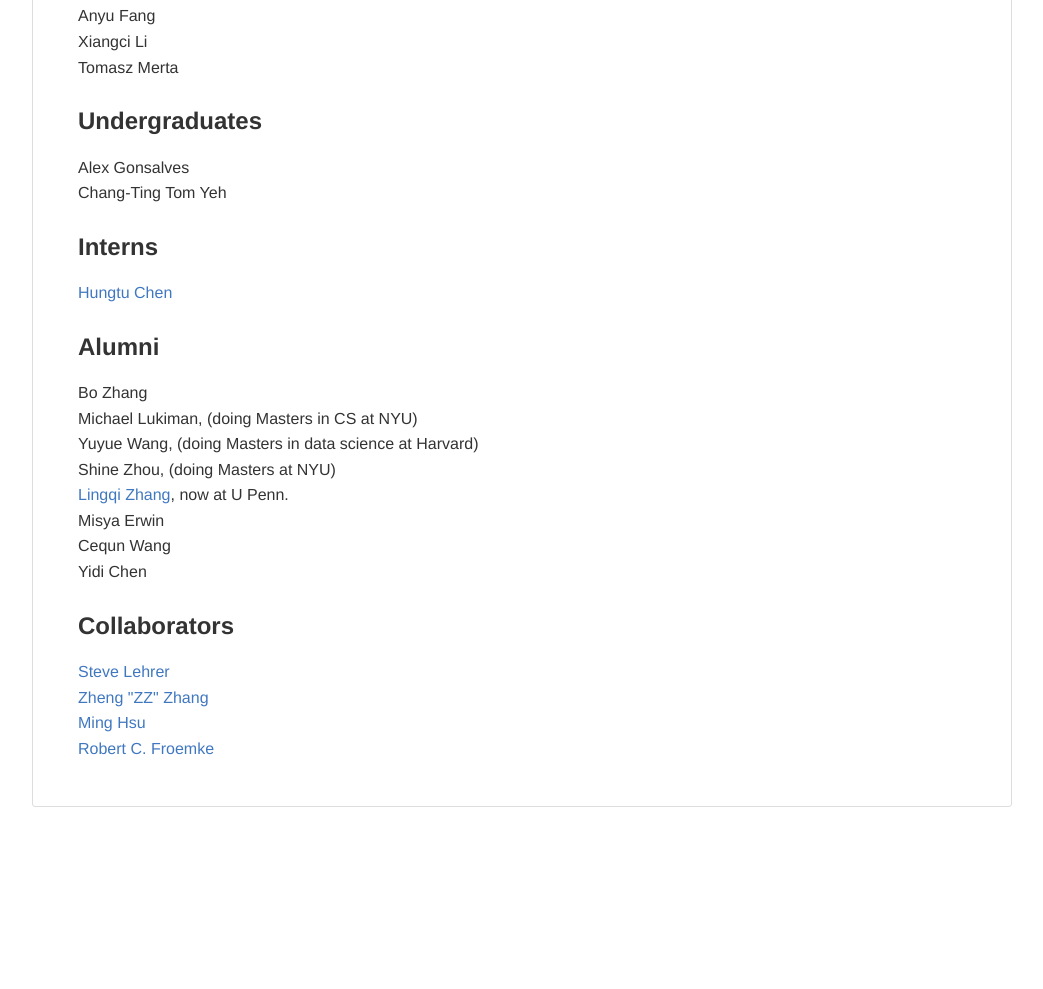
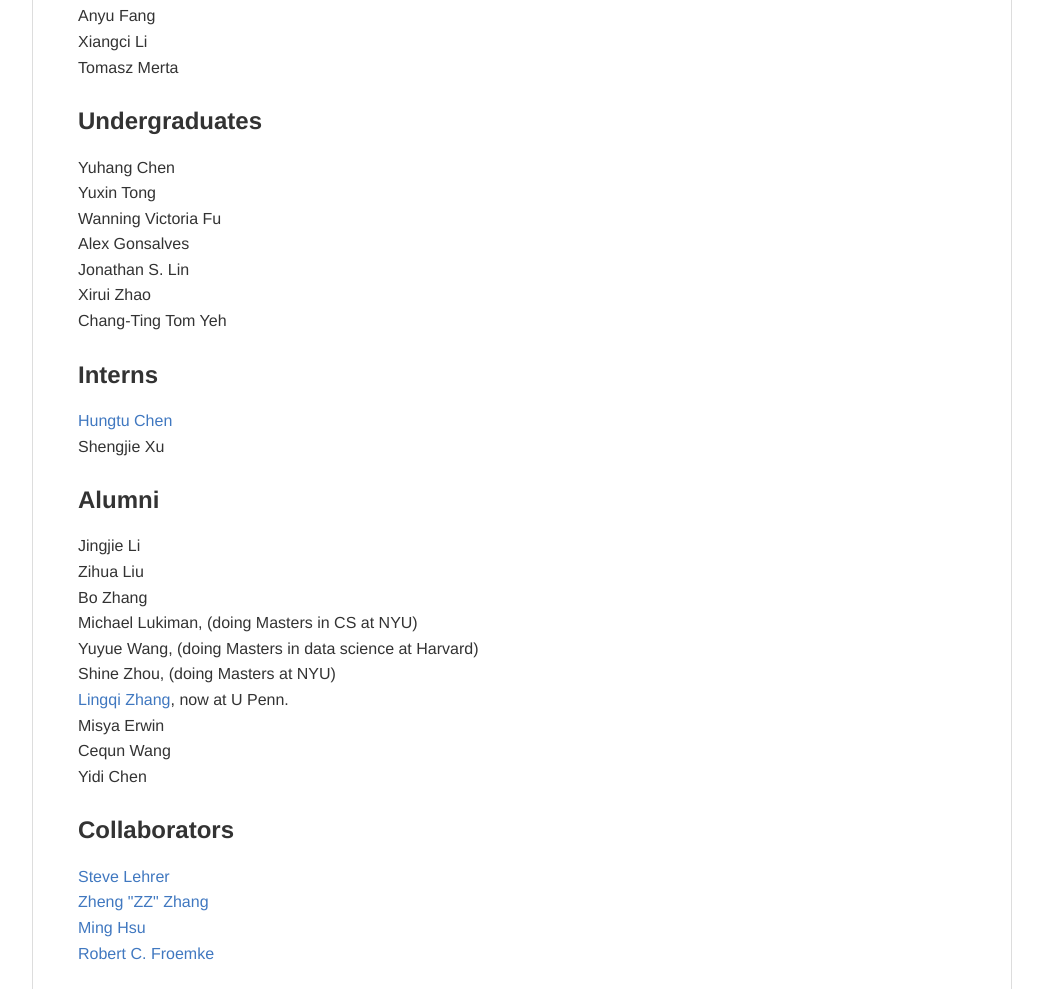
Before and after one commit to erlichlab/erlichlab.org, a plain HTML site: page public_html/index.html in a window 1280 px wide. Shown: the part 1129-2118 px from the top of the page, without its empty margins (118-1161 px from the left). Before the commit the page ends 1944 px from the top, so only its background shows below. Drawn offline with nearby package versions, Linux system fonts and the light colour scheme; some packages are replaced by stand-ins of ours.

Commit message:
add everyone

```diff
--- a/public_html/index.html
+++ b/public_html/index.html
@@ -797,21 +797,31 @@ Tomasz Merta
 <a id="user-content-undergraduates" class="anchor" href="#undergraduates" aria-hidden="true"><span aria-hidden="true" class="octicon octicon-link"></span></a>Undergraduates</h3>
 
 <p>
+  Yuhang Chen<br>
+  Yuxin Tong<br>
+  Wanning Victoria Fu<br>
   Alex Gonsalves<br>
-  Chang-Ting Tom Yeh
+  Jonathan S. Lin<br>
+  Xirui Zhao<br>
+  Chang-Ting Tom Yeh<br>
+
 </p>
 
 <h3>
 <a id="user-content-interns" class="anchor" href="#interns" aria-hidden="true"><span aria-hidden="true" class="octicon octicon-link"></span></a>Interns</h3>
 
 <p>
-<a href="https://github.com/transedward">Hungtu Chen</a>
+<a href="https://github.com/transedward">Hungtu Chen</a><br>
+Shengjie Xu
+
   </p>
 
 <h3>
 <a id="user-content-alumni" class="anchor" href="#alumni" aria-hidden="true"><span aria-hidden="true" class="octicon octicon-link"></span></a>Alumni</h3>
 
-<p>Bo Zhang<br>
+<p>Jingjie Li<br>
+  Zihua Liu<br>
+Bo Zhang<br>
 Michael Lukiman, (doing Masters in CS at NYU)<br>
 Yuyue Wang, (doing Masters in data science at Harvard)<br>
 Shine Zhou, (doing Masters at NYU)<br>
```
